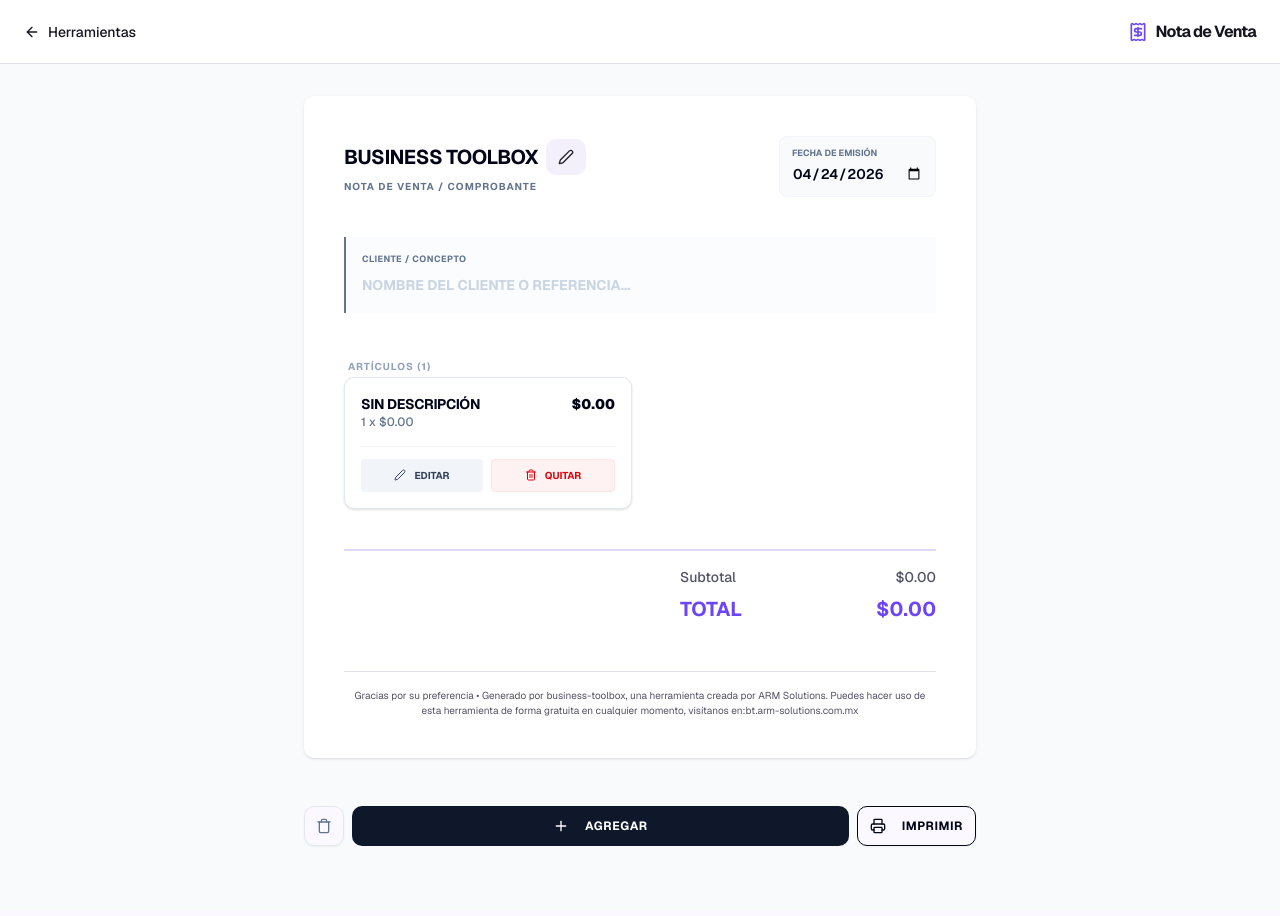
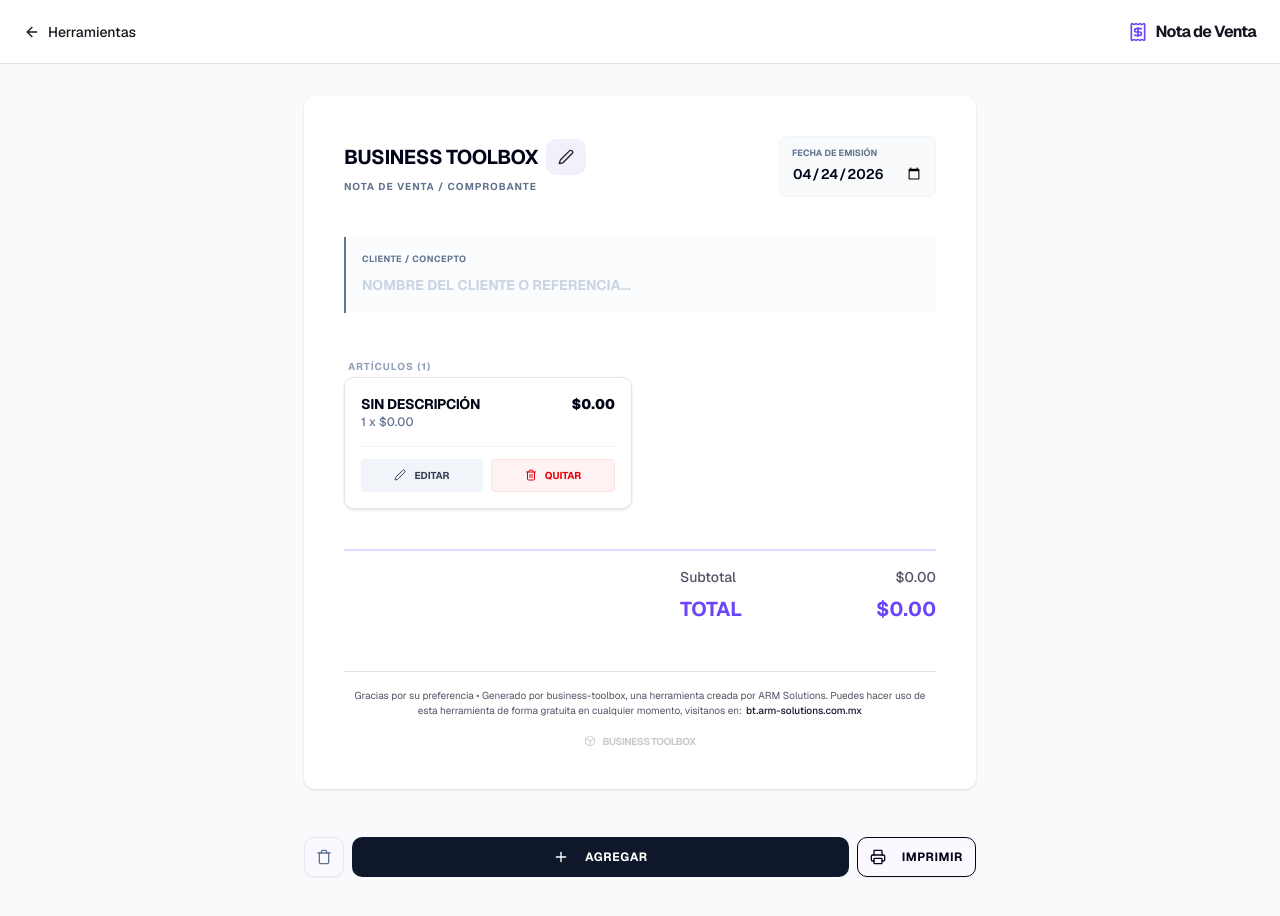
Before and after one commit to arm-code/business-toolbox, a Next.js app: page /tools/sales-note in a window 1280 px wide. Shown: the top 916 px of the page. Built offline with nearby package versions, Linux system fonts and the light colour scheme.

Commit message:
feat: adding logo in footer note

```diff
--- a/app/tools/sales-note/components/sale-note-ticket.tsx
+++ b/app/tools/sales-note/components/sale-note-ticket.tsx
@@ -214,9 +214,16 @@
                 </div>
             </div>
 
-            <div className="mt-12 text-center text-[10px] text-muted-foreground border-t pt-4">
-                Gracias por su preferencia • Generado por business-toolbox, una herramienta creada por <Link href="https://www.arm-solutions.com.mx/">ARM Solutions</Link>. Puedes hacer uso de esta herramienta de forma gratuita en cualquier momento, visítanos en:
-                <Link href="https://www.bt.arm-solutions.com.mx/">bt.arm-solutions.com.mx</Link>
+            <div className="mt-12 text-center text-[10px] text-muted-foreground border-t pt-4 space-y-4">
+                <p>
+                    Gracias por su preferencia • Generado por business-toolbox, una herramienta creada por <Link href="https://www.arm-solutions.com.mx/">ARM Solutions</Link>. Puedes hacer uso de esta herramienta de forma gratuita en cualquier momento, visítanos en:
+                    <Link href="https://www.bt.arm-solutions.com.mx/" className="ml-1 text-slate-900 font-medium">bt.arm-solutions.com.mx</Link>
+                </p>
+
+                <div className="flex items-center justify-center gap-1.5 opacity-30 grayscale hover:grayscale-0 hover:opacity-100 transition-all cursor-default select-none">
+                    <Box className="h-3 w-3" />
+                    <span className="font-bold tracking-tighter uppercase">Business Toolbox</span>
+                </div>
             </div>
 
         </div>
```
